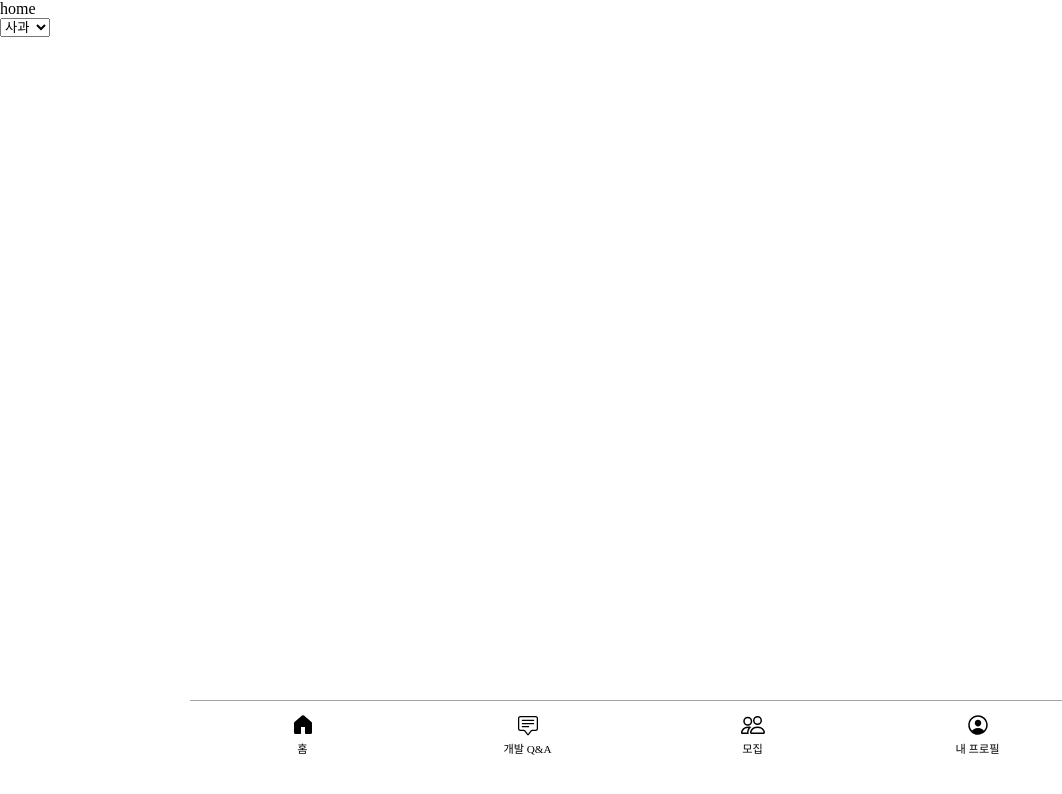
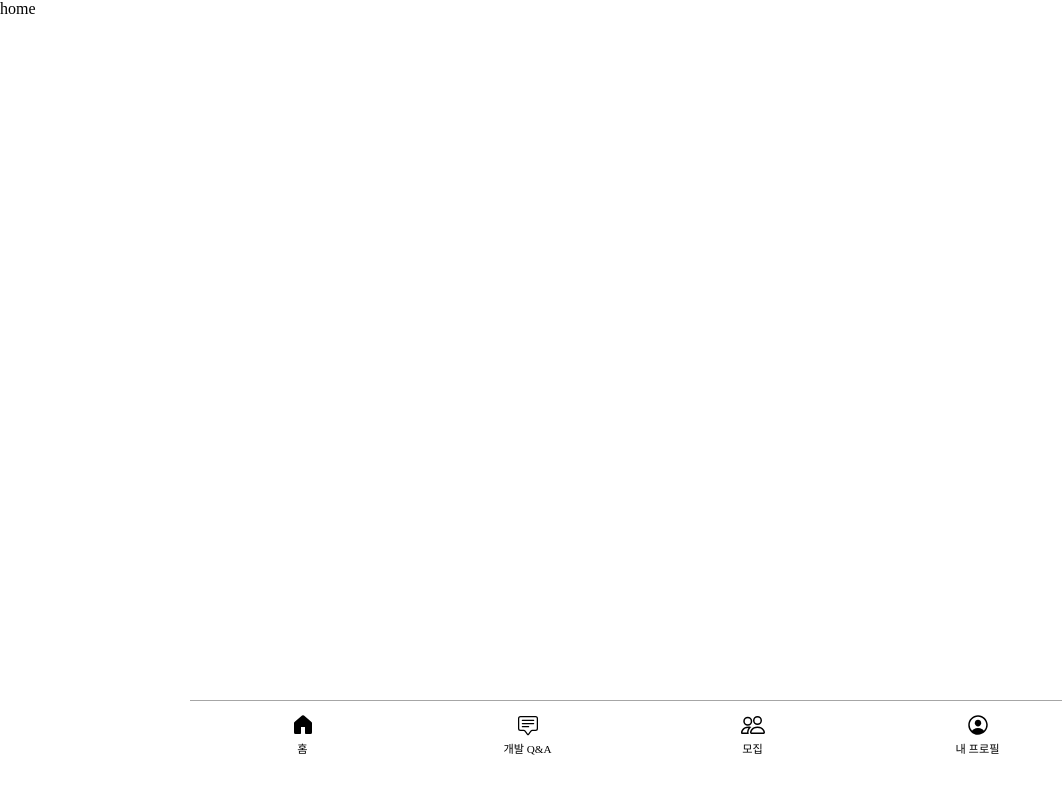
Before and after one commit to yunjichoi9151/White_Rabbit, a React app: page /home in a window 1280 px wide. Shown: the top 794 px of the page, without its empty margins (0-1062 px from the left). Built offline with nearby package versions, Linux system fonts and the light colour scheme.

Commit message:
🔥 Remove: 코드 삭제
1. 불필요한 코드 삭제

```diff
--- a/src/pages/Home/index.jsx
+++ b/src/pages/Home/index.jsx
@@ -7,7 +7,6 @@ const Home = () => {
   return (
     <S.HomeWrap>
       <div>home</div>
-      <SelectBar style={{ width: '50px' }} />
       <NavBar />
     </S.HomeWrap>
   );
```
